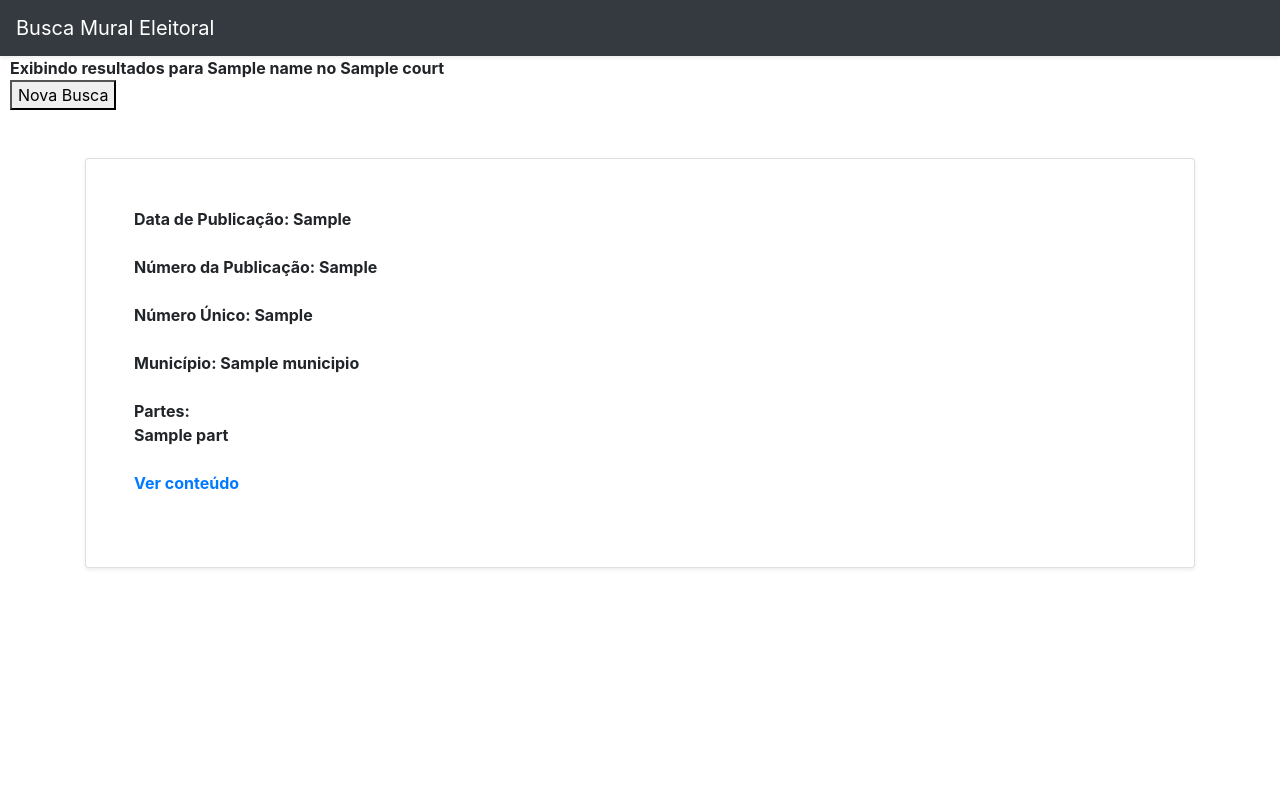
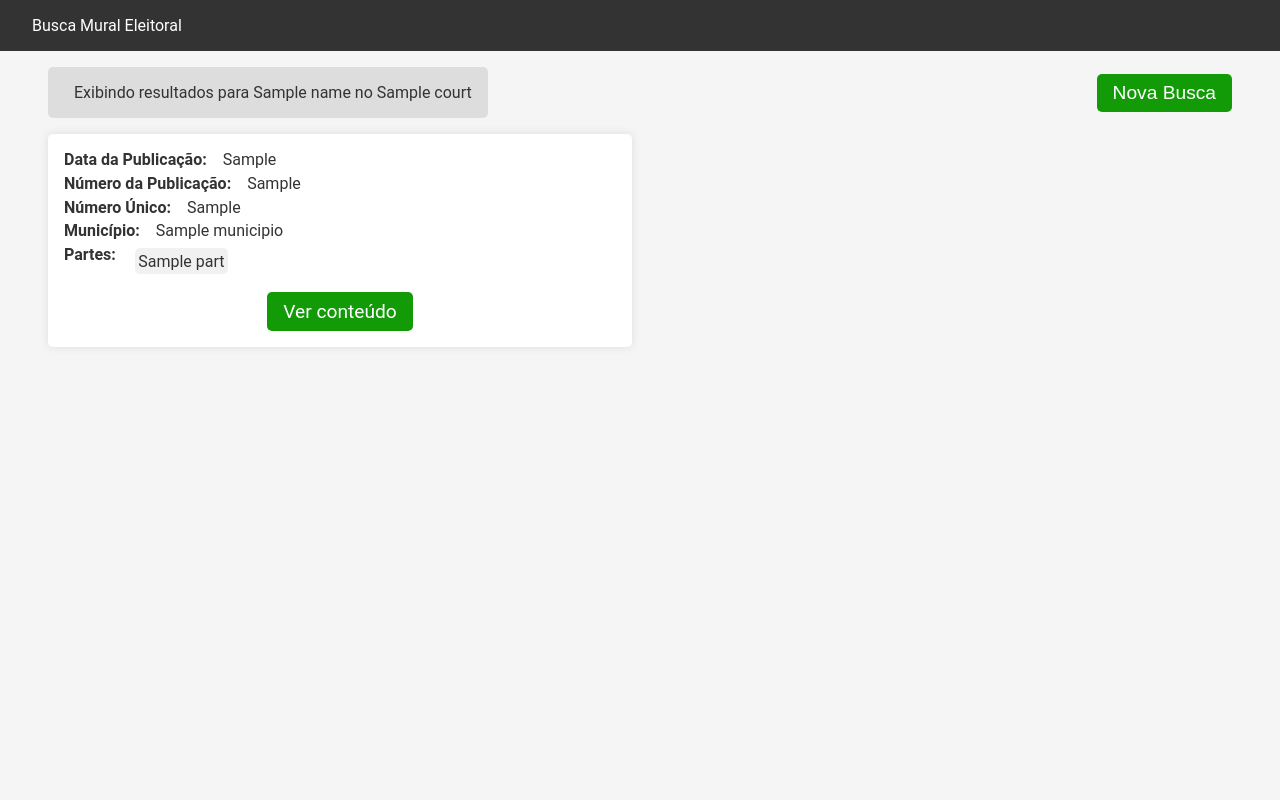
Before and after one commit to peuic/vaquinhas, a Flask app: template templates/result.html in a window 1280 px wide. Run offline with Flask 2, Linux system fonts and the light colour scheme; the template is opened without the code that fills it: most values are stand-ins (such as "Sample title", 1, 10 or a date in 2020); some libraries are stand-ins or nearby versions.

Commit message:
adicionando estilos ao projeto

```diff
--- /dev/null
+++ b/static/styles.css
@@ -0,0 +1,134 @@
+html,
+body {
+  margin: 0;
+  padding: 0;
+  font-family: "Roboto", sans-serif;
+  font-size: 16px;
+  background-color: #f5f5f5;
+  color: #333;
+}
+.navbar {
+  background-color: #333;
+  color: #fff;
+  padding: 1rem 2rem;
+  display: flex;
+  justify-content: space-between;
+  align-items: center;
+}
+.navbar-brand {
+  color: #fff;
+  text-decoration: none !important;
+}
+.container {
+  min-height: calc(100vh - 100px);
+  padding: 1rem 3rem;
+}
+.container-center {
+  display: grid;
+  place-items: center;
+}
+.card {
+  background-color: #fff;
+  padding: 2rem;
+  border-radius: 5px;
+  box-shadow: 0 0 10px rgba(0, 0, 0, 0.1);
+}
+.card h2 {
+  font-size: 2rem;
+  margin-bottom: 1rem;
+  text-align: center;
+}
+.card .form-group {
+  margin-bottom: 1rem;
+  width: 100%;
+  display: grid;
+  grid-template-columns: auto 1fr;
+  gap: 1rem;
+  align-items: center;
+}
+
+.result-card{
+  padding: 1rem;
+  display: grid;
+  grid-template-rows: auto 1fr auto;
+}
+.result-card .acesso{
+  display: flex;
+  justify-content: flex-end;
+  text-align: right;
+}
+.result-card .spacer{
+  min-height: 10px;
+}
+.result-card .dados{
+  display: grid;
+}
+.result-card .dados .field{
+  display: grid;
+  grid-template-columns: auto 1fr;
+  gap: 1rem;
+  margin-bottom: .3rem;
+}
+.result-card .dados .field .label{
+  font-weight: bold;
+}
+.result-card .dados .partes .value{
+  display: flex;
+  flex-wrap: wrap;
+}
+.result-card .dados .partes .value span{
+  background-color: #f1f1f1;
+  padding: .2rem;
+  border-radius: 5px;
+  margin: .2rem;
+}
+.result-card .dados .partes .value span:hover{
+  background-color: #e6e5e5;
+}
+input {
+  display: inline-block;
+  padding: 0.5rem;
+  margin: 0;
+  border: 1px solid #ccc;
+  border-radius: 5px;
+}
+.send-button {
+  background-color: #129b07;
+  color: #fff;
+  border: none;
+  padding: 0.5rem 1rem;
+  border-radius: 5px;
+  cursor: pointer;
+  display: block;
+  margin: 0 auto;
+  font-size: 1.2rem;
+  text-decoration: none !important;
+}
+.send-button:hover {
+  background-color: #0f7a05;
+}
+.logo-tse {
+  position: absolute;
+  bottom: 10px;
+  right: 10px;
+  width: 100px;
+  height: 100px;
+  object-fit: contain;
+}
+.result-top{
+  display: flex;
+  justify-content: space-between;
+  align-items: center;
+}
+.alert {
+  padding: 1rem;
+  border-radius: 5px;
+  margin-bottom: 1rem;
+  text-align: center;
+  background-color: #ddd;
+}
+.results{
+  display: grid;
+  grid-template-columns: 1fr 1fr;
+  gap: 1rem;
+}
--- a/templates/result.html
+++ b/templates/result.html
@@ -1,50 +1,71 @@
 <html>
-    <body>
-		<header class="sticky-top">
-		<nav class="navbar navbar-expand-sm navbar-dark bg-dark shadow-sm">
-				<a class="navbar-brand" href="/">Busca Mural Eleitoral</a>
 
-				<button class="navbar-toggler" type="button" data-toggle="collapse" data-target="#navbarCollapse" aria-controls="navbarCollapse"
-																												aria-expanded="false" aria-label="Toggle navigation">
-				<span class="navbar-toggler-icon"></span>
-				</button>
-		</nav>
-		</header>
-	</body>
 <head>
     <meta charset="utf-8">
     <meta name="viewport" content="width=device-width, initial-scale=1, shrink-to-fit=no">
+    <link href="/static/styles.css" rel="stylesheet">
+    <title>Busca Mural Eleitoral</title>
+</head>
 
-    <link rel="stylesheet" href="https://stackpath.bootstrapcdn.com/bootstrap/4.1.2/css/bootstrap.min.css" integrity="sha384-Smlep5jCw/wG7hdkwQ/Z5nLIefveQRIY9nfy6xoR1uRYBtpZgI6339F5dgvm/e9B"
-                                                                                                           crossorigin="anonymous">
-    <link href="/static/styles.css" rel="stylesheet">
-    <b><a style="padding-left: 10px;">Exibindo resultados para {{name}} no {{court}}</a></b>
-    <br>
+<body>
+    <nav class="navbar navbar-expand-sm navbar-dark bg-dark shadow-sm sticky-top">
+        <a class="navbar-brand" href="/">Busca Mural Eleitoral</a>
+
+    </nav>
+
+    <main class="container">
+        <div class="result-top">
+            <div class="alert"><a style="padding-left: 10px;">Exibindo resultados para {{name}} no {{court}}</a></div>
             <form style="padding-left: 10px;" method="GET" action='/'>
-    <button type='submit'>Nova Busca</button></form>
+                <button type='submit' class="send-button">Nova Busca</button>
+            </form>
+        </div>
+
+
+
+
         <div class="results">
             {% block list %}
             {% for lawsuit in lawsuit_list %}
-            <div class="container">
-                <div class="p-5 card shadow-sm mt-5">
-            <b><a>Data de Publicação: {{lawsuit['dataPublicacao']}}</a></b>
-            <br>
-            <b><a>Número da Publicação: {{lawsuit['numeroPublicacao']}}</a></b>
-            <br>
-            <b><a>Número Único: {{lawsuit['decisao']['numeroUnico']}}</a></b>
-            <br>
-            <b><a>Município: {{lawsuit['decisao']['municipio']['nome']}}</a></b>
-            <br>
-            <b><a>Partes:</a></b>
+
+            <div class="card result-card">
+                <div class="dados">
+                    <div class="field data">
+                        <div class="label">Data da Publicação:</div>
+                        <div class="value">{{lawsuit['dataPublicacao']}}</div>
+                    </div>
+                    <div class="field numero">
+                        <div class="label">Número da Publicação:</div>
+                        <div class="value">{{lawsuit['numeroPublicacao']}}</div>
+                    </div>
+                    <div class="field numero">
+                        <div class="label">Número Único:</div>
+                        <div class="value">{{lawsuit['decisao']['numeroUnico']}}</div>
+                    </div>
+                    <div class="field municipio">
+                        <div class="label">Município:</div>
+                        <div class="value">{{lawsuit['decisao']['municipio']['nome']}}</div>
+                    </div>
+                    <div class="field partes">
+                        <div class="label">Partes:</div>
+                        <div class="value">
                             {% for part in lawsuit['decisao']['partes'] %}
-                    <b><a>{{part['nome']}}</a></b>
+                            <span>{{part['nome']}}</span>
                             {%endfor%}
-            <br>
-            <b><a href="{{lawsuit['url']}}" target="_blank">Ver conteúdo</a></b>
-            <br>
+                        </div>
+                    </div>
+                </div>
+                <div class="spacer"></div>
+                <div class="acesso">
+                    <a href="{{lawsuit['url']}}" target="_blank" class="send-button">Ver conteúdo</a>
                 </div>
             </div>
             {%endfor%}
             {% endblock %}
         </div>
+    </main>
+
+</body>
+
+
 </html>
```
Also changed, not shown: templates/index.html (+26 -27 lines), static/logo.png (added). Lines whose indentation alone changed are shown as unchanged.
